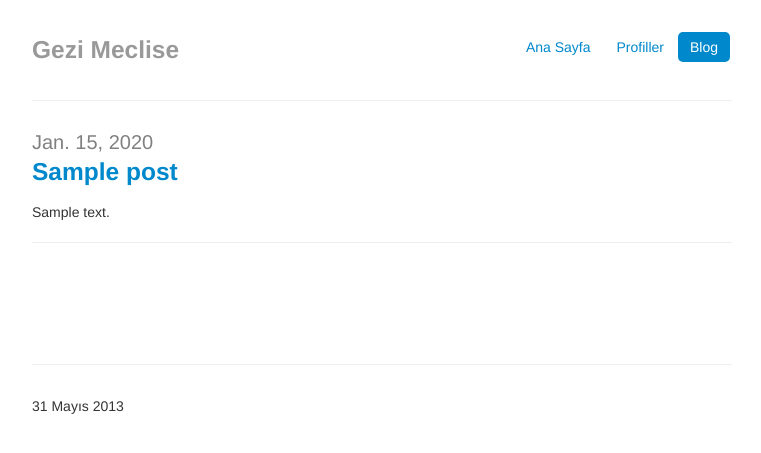
After one commit to zekzekus/GeziMeclise, a Django app: page /blog/ in a window 1280 px wide. The commit adds this page. Shown: the top 453 px of the page, without its empty margins (258-1019 px from the left). Run offline with Django 3.2, Linux system fonts and the light colour scheme; tables that the repository leaves empty hold one stand-in row (values such as "Sample post"); parts of the project's set-up code (start-up, migrations or seed data) failed here and were passed over; some libraries are stand-ins or nearby versions.

Commit message:
Implemented blog pages

```diff
--- a/gezimeclise/templates/base.html
+++ b/gezimeclise/templates/base.html
@@ -2,7 +2,7 @@
 <html lang="en">
 <head>
     <meta charset="utf-8">
-    <title>Gezi Meclis'e</title>
+    <title>{% block title %}Gezi Meclise{% endblock %}</title>
     <meta name="viewport" content="width=device-width, initial-scale=1.0">
     <meta name="description" content="">
     <meta name="author" content="">
@@ -54,7 +54,7 @@
             </li>
             {% endwith %}
         </ul>
-        <h3 class="muted">Gezi Meclis'e</h3>
+        <h3 class="muted">Gezi Meclise</h3>
     </div>
 
     <hr>
--- /dev/null
+++ b/gezimeclise/templates/blog/index.html
@@ -0,0 +1,11 @@
+{% extends "base.html" %}
+
+{% block first_content %}
+    <section class="content">
+        {% for post in posts %}
+            {% include "blog/post.html" %}
+        {%  endfor %}
+        {% include "blog/pagination.html" %}
+        <hr>
+    </section>
+{% endblock %}
--- /dev/null
+++ b/gezimeclise/templates/blog/pagination.html
@@ -0,0 +1,5 @@
+{% if is_paginated %}
+    {% if page_obj.has_next %}
+        <a class="more" href="?page={{ page_obj.next_page_number }}">Show more</a>
+    {% endif %}
+{% endif %}
--- /dev/null
+++ b/gezimeclise/templates/blog/post.html
@@ -0,0 +1,9 @@
+<article class="post" itemscope itemtype="http://schema.org/BlogPosting">
+    <header>
+        <time datetime="{{ post.date_created }}">{{ post.date_created|date }}</time>
+        <h3><a itemprop="url" href="{{ post.get_absolute_url }}">{{ post.title }}</a></h3>
+    </header>
+    <section itemprop="articleBody">
+        {{ post.content }}
+    </section>
+</article>
--- a/static/css/screen.css
+++ b/static/css/screen.css
@@ -89,3 +89,15 @@ body {
         margin-top: 40px;
         padding: 10px 20px;
     }
+
+/* Blog */
+
+.post header time {
+    font-size: 20px;
+    color: gray;
+    display: block;
+}
+
+.post header h3 {
+    margin-top: 0;
+}
```
Also changed, not shown: gezimeclise/templates/blog/detail.html (added, +9 -0 lines).
